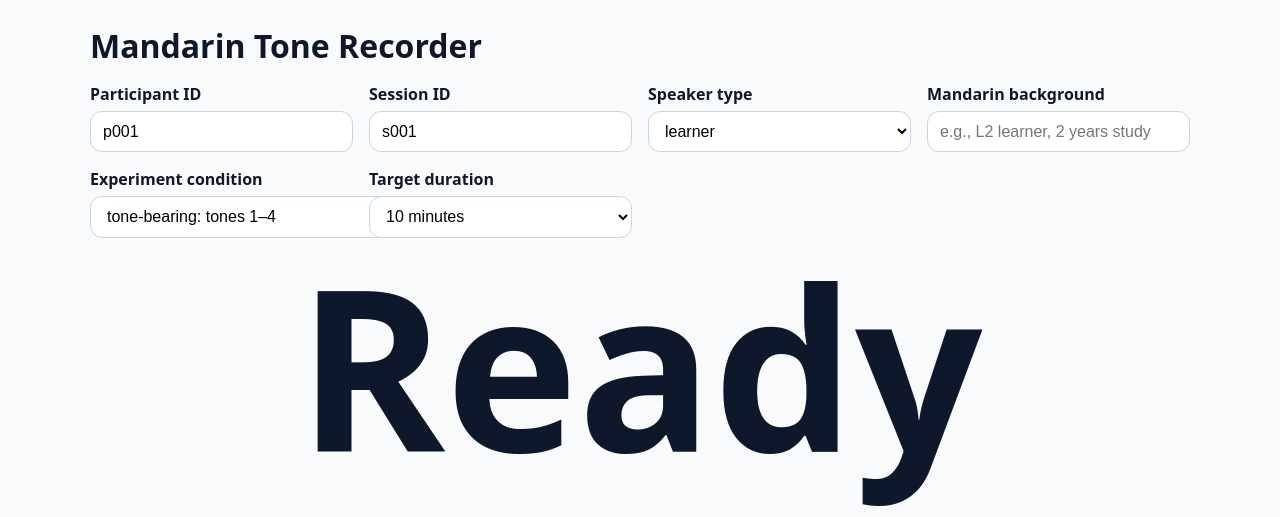
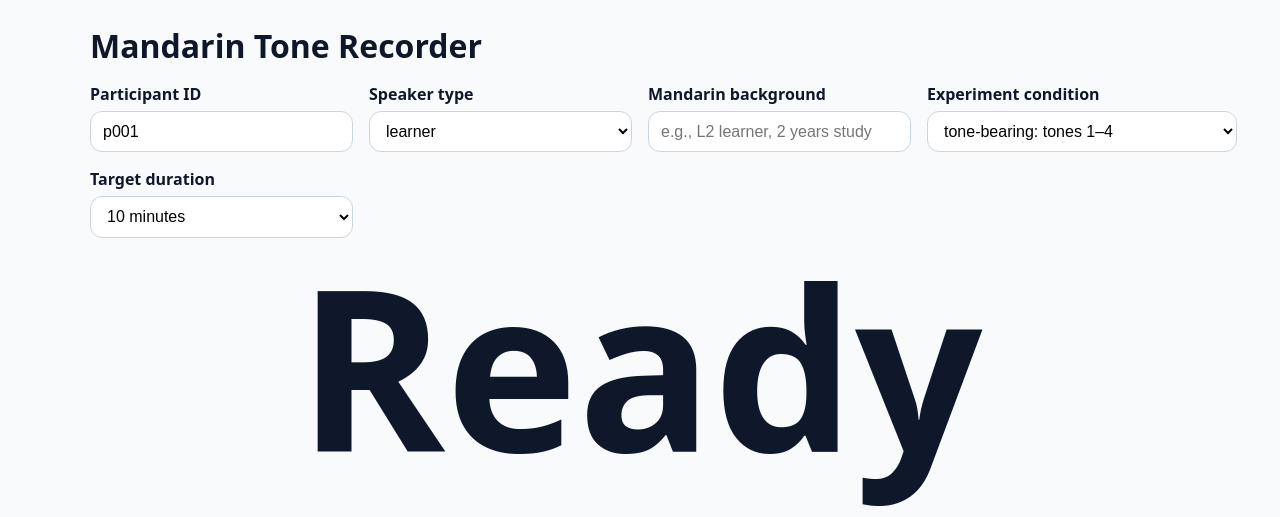
Before and after one commit to abecode/mandarin_tone_recorder, a FastAPI app: page / in a window 1280 px wide. Shown: the top 517 px of the page. Run offline with FastAPI, Linux system fonts and the light colour scheme.

Commit message:
removed unused session-id field

```diff
--- a/templates/recorder.html
+++ b/templates/recorder.html
@@ -39,11 +39,6 @@
 	<label>
 	  Participant ID
 	  <input id="participant-id" value="p001">
-	</label>
-
-	<label>
-	  Session ID
-	  <input id="session-id" value="s001">
 	</label>
 
 	<label>
```
